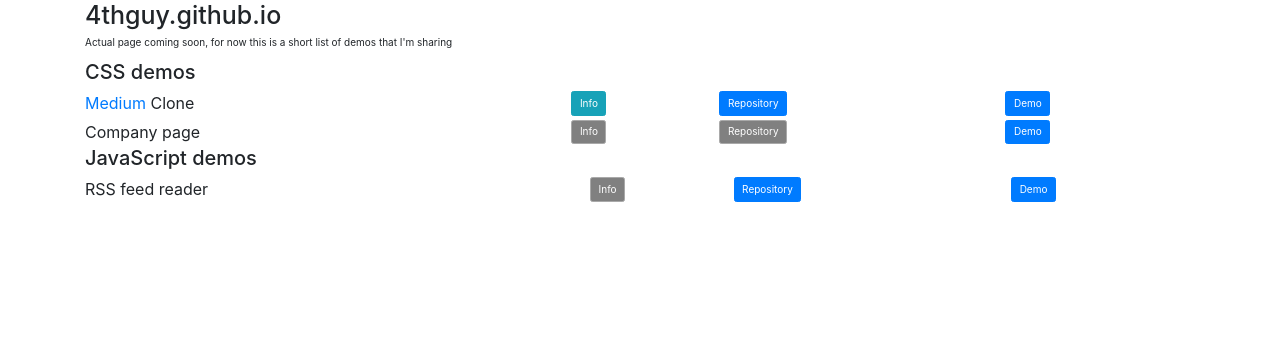
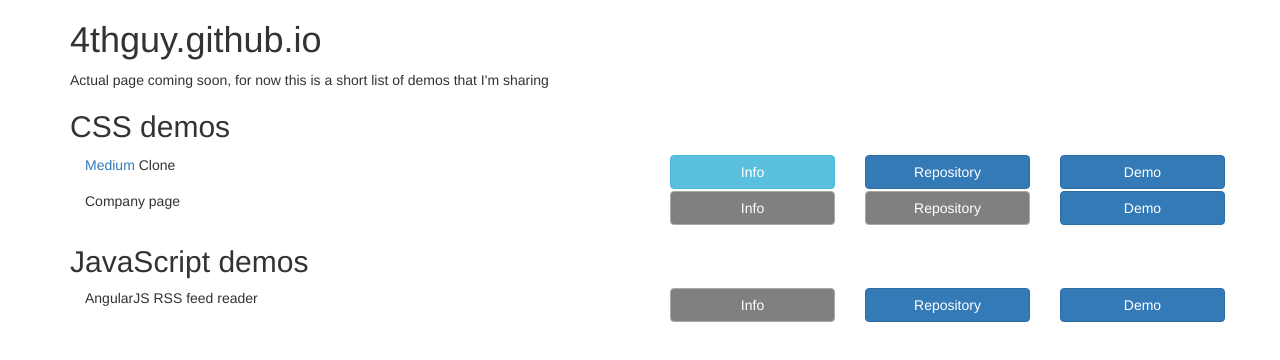
Before and after one commit to 4thguy/4thguy.github.io, a plain HTML site: page index.html in a window 1280 px wide. Drawn offline with nearby package versions, Linux system fonts and the light colour scheme.

Commit message:
updated page layout

```diff
--- a/index.html
+++ b/index.html
@@ -4,8 +4,13 @@
 	<link rel="stylesheet" href="https://maxcdn.bootstrapcdn.com/bootstrap/3.2.0/css/bootstrap.min.css">
 	<link rel="stylesheet" href="http://bootswatch.com/readable/bootstrap.min.css">
 	<style>
-		td {
+		.horizontal-padding {
 			padding: 2px 0;
+		}
+
+		.align-middle {
+			display: block;
+			margin: auto;
 		}
 
 		.btn-disabled {
@@ -23,33 +28,29 @@
 			<h1>4thguy.github.io</h1>
 			<p>Actual page coming soon, for now this is a short list of demos that I'm sharing</p>
 			<h2>CSS demos</h2>
-			<table class="container">
-				<tbody>
-					<tr>
-						<td><a href="www.medium.com">Medium</a> Clone</td>
-						<td><a href="https://medium.com/@4thguy/well-they-do-say-that-imitation-is-the-best-form-of-flattery-50243c593bc1" class="btn btn-info">Info</a></td>
-						<td><a href="https://github.com/4thguy/medium-clone" class="btn btn-primary">Repository</a></td>
-						<td><a href="medium-clone" class="btn btn-primary">Demo</a></td>
-					</tr>
-					<tr>
-						<td>Company page</td>
-						<td><a href="#" class="btn btn-info btn-disabled">Info</a></td>
-						<td><a href="#" class="btn btn-primary btn-disabled">Repository</a></td>
-						<td><a href="company-page" class="btn btn-primary">Demo</a></td>
-					</tr>
-				</tbody>
-			</table>
+			<div class="container">
+				<div class="row horizontal-padding">
+					<div class="col-sm-12 col-md-6"><a href="www.medium.com">Medium</a> Clone</div>
+					<div class="col-xs-4 col-md-2"><a href="https://medium.com/@4thguy/well-they-do-say-that-imitation-is-the-best-form-of-flattery-50243c593bc1" class="btn btn-info align-middle">Info</a></div>
+					<div class="col-xs-4 col-md-2"><a href="https://github.com/4thguy/medium-clone" class="btn btn-primary align-middle">Repository</a></div>
+					<div class="col-xs-4 col-md-2"><a href="medium-clone" class="btn btn-primary align-middle">Demo</a></div>
+				</div>
+				<div class="row">
+					<div class="col-sm-12 col-md-6">Company page</div>
+					<div class="col-xs-4 col-md-2"><a href="#" class="btn btn-info btn-disabled align-middle">Info</a></div>
+					<div class="col-xs-4 col-md-2"><a href="#" class="btn btn-primary btn-disabled align-middle">Repository</a></div>
+					<div class="col-xs-4 col-md-2"><a href="company-page" class="btn btn-primary align-middle">Demo</a></div>
+				</div>
+			</div>
 			<h2>JavaScript demos</h2>
-			<table class="container">
-				<tbody>
-					<tr>
-						<td>RSS feed reader</td>
-						<td><a href="#" class="btn btn-info btn-disabled">Info</a></td>
-						<td><a href="https://github.com/4thguy/feed-reader" class="btn btn-primary">Repository</a></td>
-						<td><a href="feed-reader" class="btn btn-primary">Demo</a></td>
-					</tr>
-				</tbody>
-			</table>
+			<div class="container">
+				<div class="row">
+					<div class="col-sm-12 col-md-6">AngularJS RSS feed reader</div>
+					<div class="col-xs-4 col-md-2"><a href="#" class="btn btn-info btn-disabled align-middle">Info</a></div>
+					<div class="col-xs-4 col-md-2"><a href="https://github.com/4thguy/feed-reader" class="btn btn-primary align-middle">Repository</a></div>
+					<div class="col-xs-4 col-md-2"><a href="feed-reader" class="btn btn-primary align-middle">Demo</a></div>
+				</div>
+			</div>
 		</div>
 	</body>
 </html>
```
